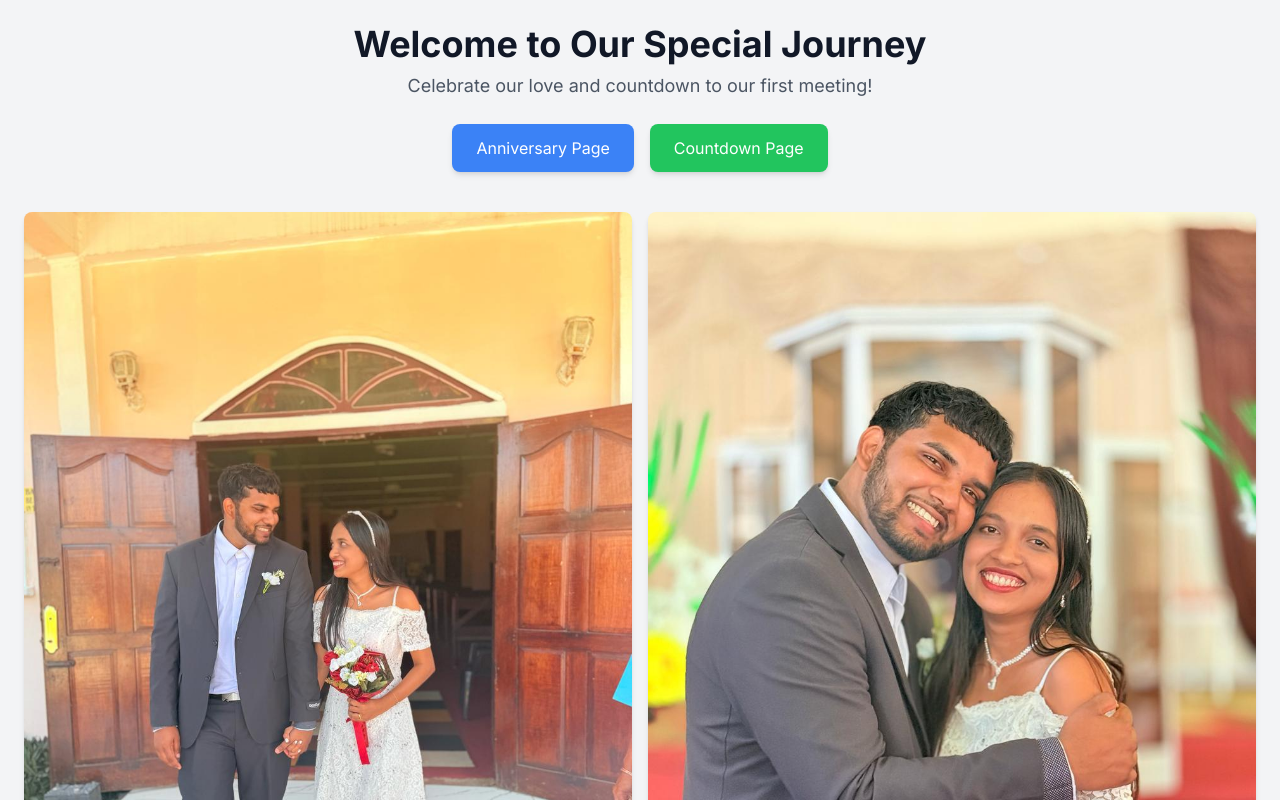
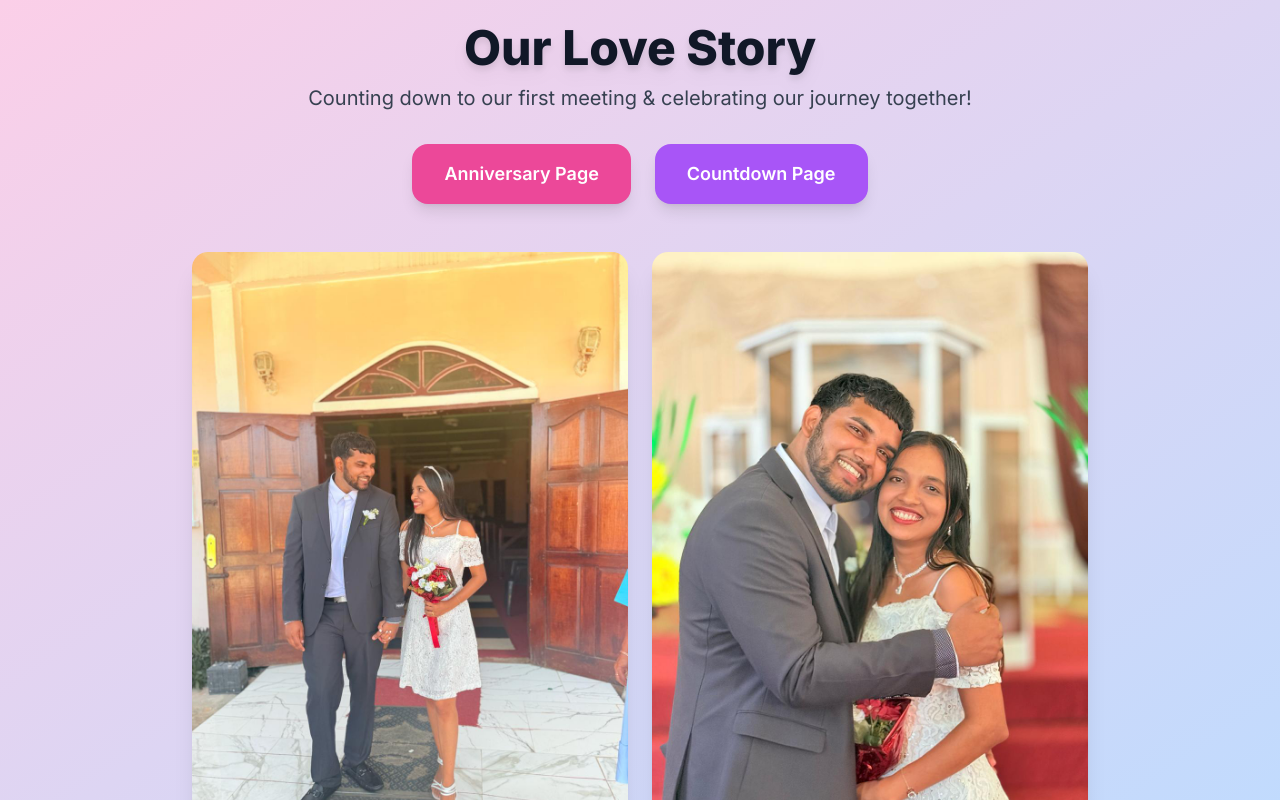
Before and after one commit to david-randoll/david-and-ami, a Next.js app: page / in a window 1280 px wide. Shown: the top 800 px of the page. Built offline with nearby package versions, Linux system fonts and the light colour scheme.

Commit message:
redesign

```diff
--- a/src/app/(root)/page.tsx
+++ b/src/app/(root)/page.tsx
@@ -1,25 +1,31 @@
 export default function Home() {
     return (
-        <div className="flex flex-col items-center justify-center min-h-screen bg-gray-100 p-6">
-            <h1 className="text-4xl font-bold text-gray-900">Welcome to Our Special Journey</h1>
-            <p className="text-lg text-gray-600 mt-2">Celebrate our love and countdown to our first meeting!</p>
+        <div className="flex flex-col items-center justify-center min-h-screen bg-gradient-to-br from-pink-200 to-blue-200 p-6 text-center">
+            <h1 className="text-5xl font-extrabold text-gray-900 drop-shadow-lg">Our Love Story</h1>
+            <p className="text-xl text-gray-700 mt-3">
+                Counting down to our first meeting & celebrating our journey together!
+            </p>
 
-            <div className="mt-6 flex space-x-4">
+            <div className="mt-8 flex space-x-6">
                 <a
                     href="/anniversary"
-                    className="px-6 py-3 bg-blue-500 text-white rounded-lg shadow-md hover:bg-blue-600 transition">
+                    className="px-8 py-4 bg-pink-500 text-white rounded-2xl shadow-lg hover:bg-pink-600 transition text-lg font-semibold">
                     Anniversary Page
                 </a>
                 <a
                     href="/count-down"
-                    className="px-6 py-3 bg-green-500 text-white rounded-lg shadow-md hover:bg-green-600 transition">
+                    className="px-8 py-4 bg-purple-500 text-white rounded-2xl shadow-lg hover:bg-purple-600 transition text-lg font-semibold">
                     Countdown Page
                 </a>
             </div>
 
-            <div className="mt-10 grid grid-cols-1 md:grid-cols-2 gap-4">
-                <img src="/wedding/image1.jpg" alt="Wedding Photo 1" className="rounded-lg shadow-md w-full" />
-                <img src="/wedding/image2.jpg" alt="Wedding Photo 2" className="rounded-lg shadow-md w-full" />
+            <div className="mt-12 grid grid-cols-1 md:grid-cols-2 gap-6 w-full max-w-4xl">
+                <div className="relative">
+                    <img src="/wedding/image1.jpg" alt="Wedding Photo 1" className="rounded-2xl shadow-xl w-full" />
+                </div>
+                <div className="relative">
+                    <img src="/wedding/image2.jpg" alt="Wedding Photo 2" className="rounded-2xl shadow-xl w-full" />
+                </div>
             </div>
         </div>
     );
```
